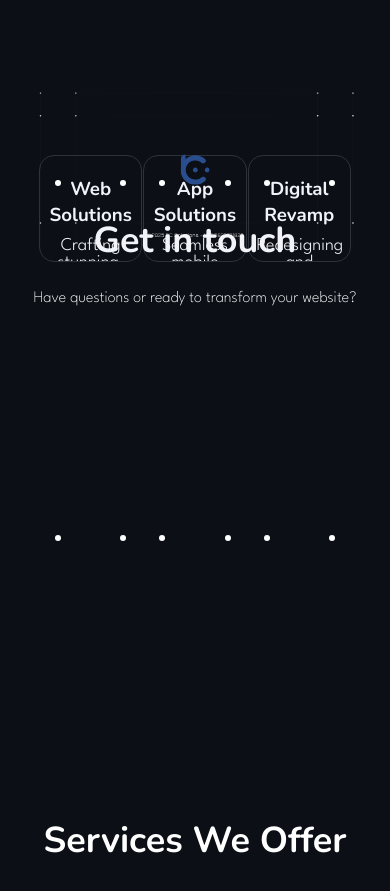
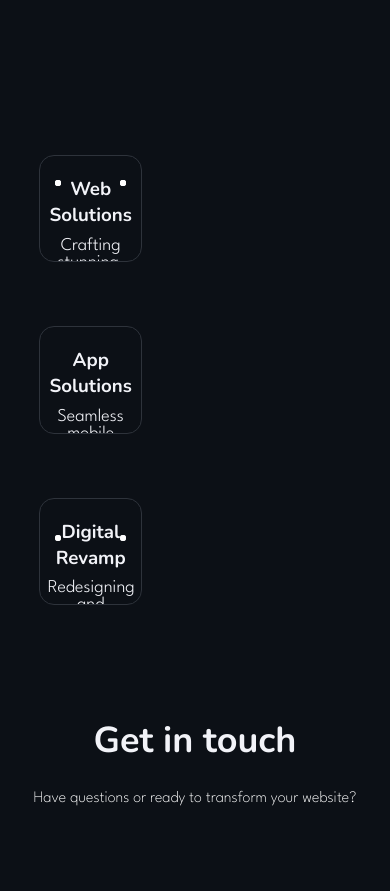
Before and after one commit to WillCBurroughs/bcsolutions, a React (Create React App) app: page / in a window 390 px wide. Shown: the part 4220-5111 px from the top of the page. Built offline with nearby package versions, Linux system fonts and the light colour scheme.

Commit message:
Vertically aligning services

```diff
--- a/src/index.css
+++ b/src/index.css
@@ -734,7 +734,7 @@ code {
 
 @media (max-width: 768px) {
   .centerAlignOurServices {
-    top: 5000px;
+    top: 3950px;
   }
 }
 
@@ -759,6 +759,7 @@ code {
 
 .ServicesMobile {
   top: 4600px;
+  flex-direction: column;
 }
 
 .ServiceDesktopCard {
@@ -842,7 +843,7 @@ code {
 
 @media (max-width: 768px) {
   .GetInTouch {
-    top: 4400px;
+    top: 4900px;
   }
 }
 
@@ -1079,6 +1080,10 @@ input:focus {
     transform: scale(1.5);
     transform-origin: center;
     overflow-x: hidden;
+    top: 5000px;
+  }
+  .BottomFooter {
+    top: 6000px;
   }
 }
 
```
